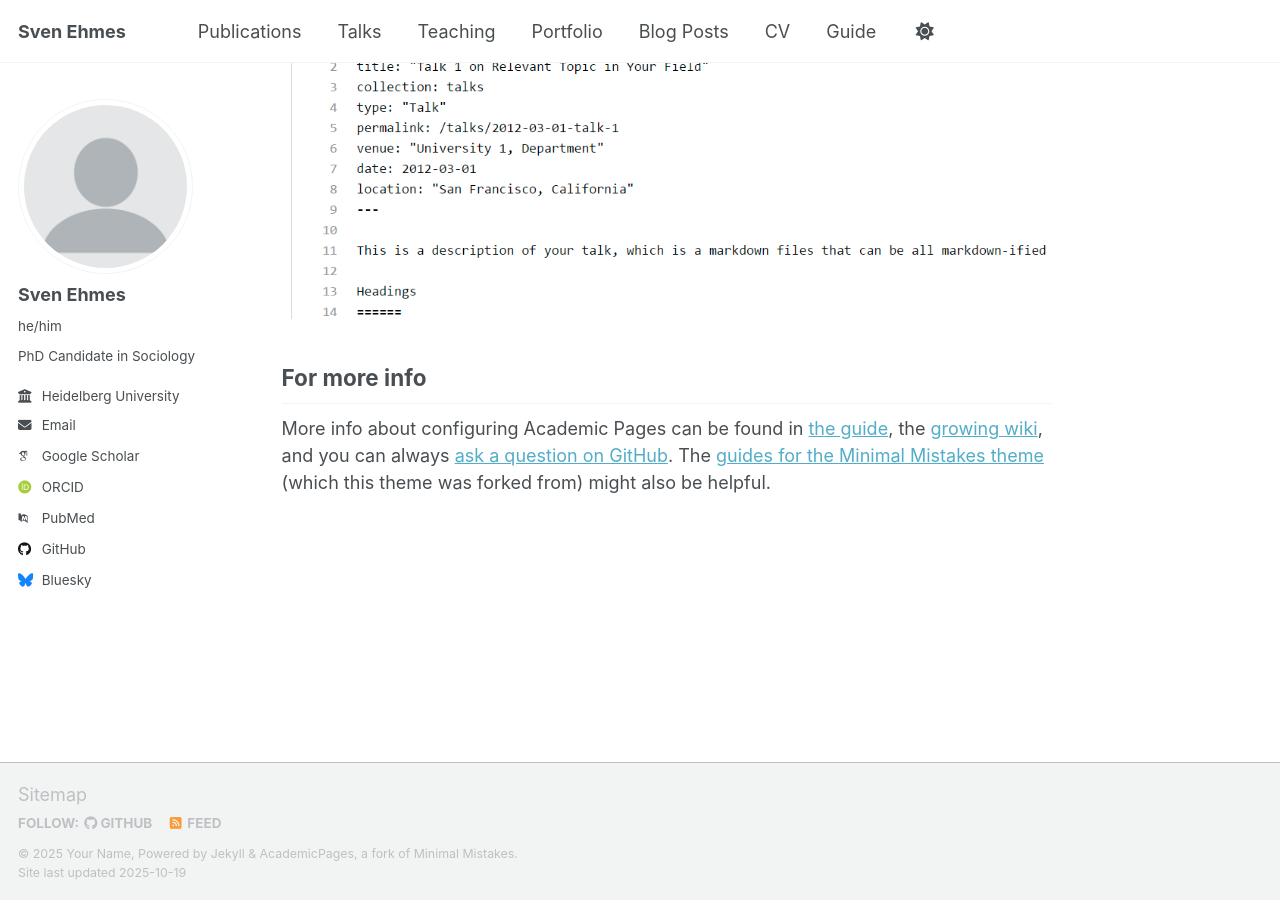
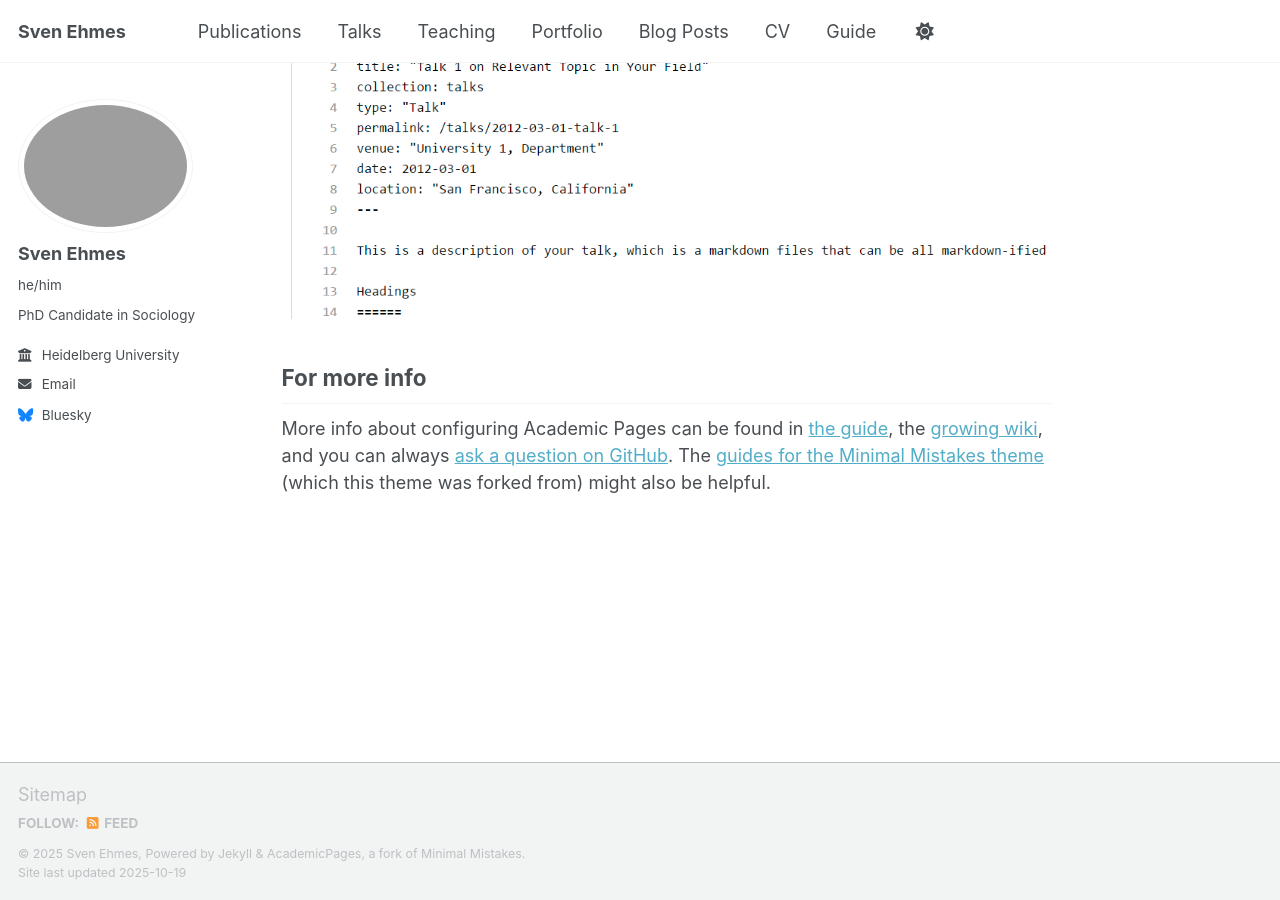
Before and after one commit to sehmes/sehmes.github.io, a Jekyll site: the page built from _pages/about.md, in a window 1280 px wide and 900 px high, scrolled down 2880 px. Built offline with Jekyll 4.4.1, drawn with Linux system fonts in a browser that asks for light colours; some web fonts are replaced; a script that is not in the unit is left out; some of the changed lines change nothing that is shown.

Commit message:
update config and add profile

```diff
--- a/_config.yml
+++ b/_config.yml
@@ -11,19 +11,19 @@ locale                   : "en-US"
 site_theme               : "default" # Currently available options are "default", "air"
 title                    : "Sven Ehmes"
 title_separator          : "-"
-name                     : &name "Your Name"
-description              : &description "Your Name's academic portfolio"   # Update this with a general description of your site, this is the default if not overridden by a page
+name                     : &name "Sven Ehmes"
+description              : &description "Sven Ehmes"   # Update this with a general description of your site, this is the default if not overridden by a page
 url                      : https://sehmes.github.io/ # The base hostname & protocol for your site e.g. "https://[your GitHub username].github.io",
                                                            # or if you already have some other page hosted on Github then use "https://[your GitHub username].github.io/[Your Repo Name]"
 baseurl                  : "" # the subpath of your site, e.g. "/blog"
-repository               : "academicpages/academicpages.github.io"
+repository               : ""
 
 # Site Author - The following control what appear as part of the author content on the side bar.
 #               If a field is blank the icon and link will not appear, otherwise it will be shown.
 #               Additional customization can be done by editing /_includes/author-profile.html
 author:
   # Biographic information
-  avatar           : "profile.png"
+  avatar           : "profile.jpg"
   name             : "Sven Ehmes"
   pronouns         : "he/him"
   bio              : "PhD Candidate in Sociology"
@@ -35,12 +35,12 @@ author:
   # Academic websites
   academia         : # URL
   arxiv            : # URL - Update with the correct link to your profile
-  googlescholar    : "https://scholar.google.com/citations?user=PS_CX0AAAAAJ"
+  googlescholar    : # URL
   inspire-hep      : # URL
   impactstory      : # URL
-  orcid            : "https://orcid.org/yourorcidurl"
+  orcid            : # "https://orcid.org/yourorcidurl"
   semantic         : # URL
-  pubmed           : "https://www.ncbi.nlm.nih.gov/pubmed/?term=john+snow"
+  pubmed           : # "https://www.ncbi.nlm.nih.gov/pubmed/?term=john+snow"
   researchgate     : # URL
   scopus           : # URL
 
@@ -48,13 +48,13 @@ author:
   bitbucket        : # Username - Update with your username on the site
   codepen          : # Username
   dribbble         : # Username
-  github           : "academicpages"
+  github           : # Username
   kaggle           : # Username
   stackoverflow    : # User number or user number and name (i.e., use "1" or "1/jeff-atwood")
 
   # Social media
   artstation       : # Username
-  bluesky          : "bsky.app" # Replace this with you Bluesky username
+  bluesky          : "svenehmes" # Replace this with you Bluesky username
   facebook         : # Username
   flickr           : # Username
   foursquare       : # Username
```
Also changed, not shown: 2 other files.
